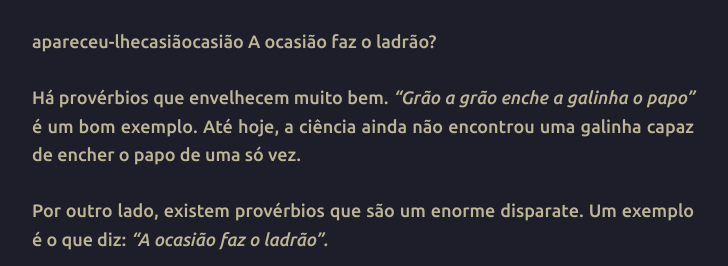
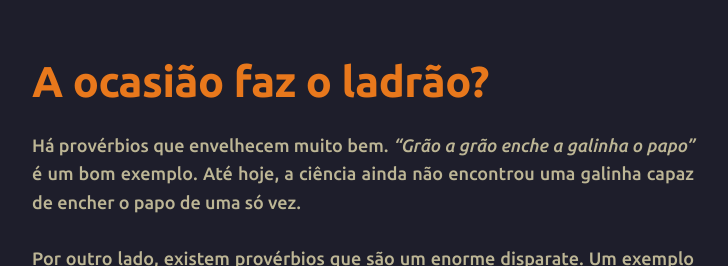
Before and after one commit to joaquim-capitao/queime-depois-de-ler, a Jekyll site: the page built from a-ocasiao-faz-o-ladrao.md, in a window 1280 px wide and 900 px high, cut to the strip 0-266 px from the top of the window. Shown: the whole strip, without its empty margins (277-1005 px from the left). Built offline with Jekyll 4.4.1, drawn with Linux system fonts in a browser that asks for light colours; our own code applies the rules of GitHub Pages for plain Markdown files.

Commit message:
Atualizar o a-ocasiao-faz-o-ladrao.md

```diff
--- a/a-ocasiao-faz-o-ladrao.md
+++ b/a-ocasiao-faz-o-ladrao.md
@@ -1,4 +1,4 @@
-apareceu-lhecasiãocasião A ocasião faz o ladrão?
+# A ocasião faz o ladrão?
 
 Há provérbios que envelhecem muito bem. *"Grão a grão enche a galinha o papo"* é um bom exemplo. Até hoje, a ciência ainda não encontrou uma galinha capaz de encher o papo de uma só vez.
 
```
